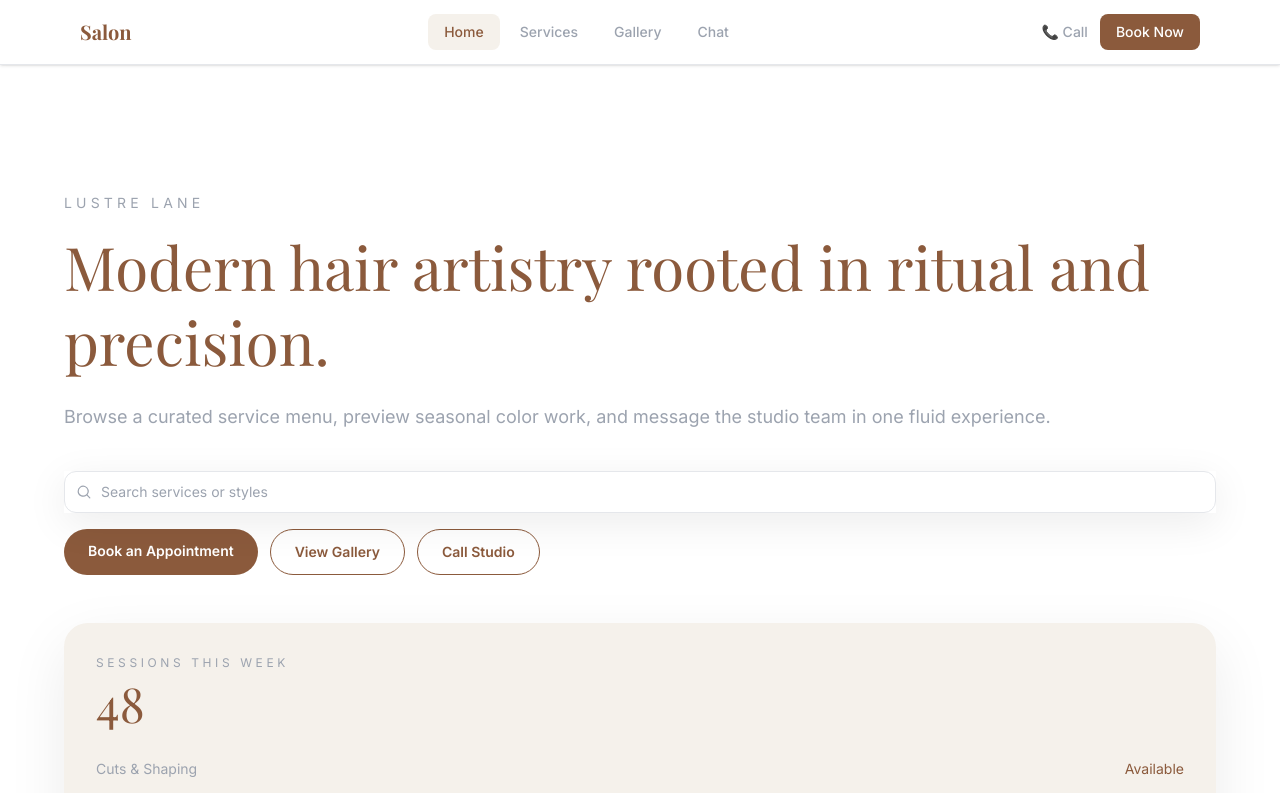
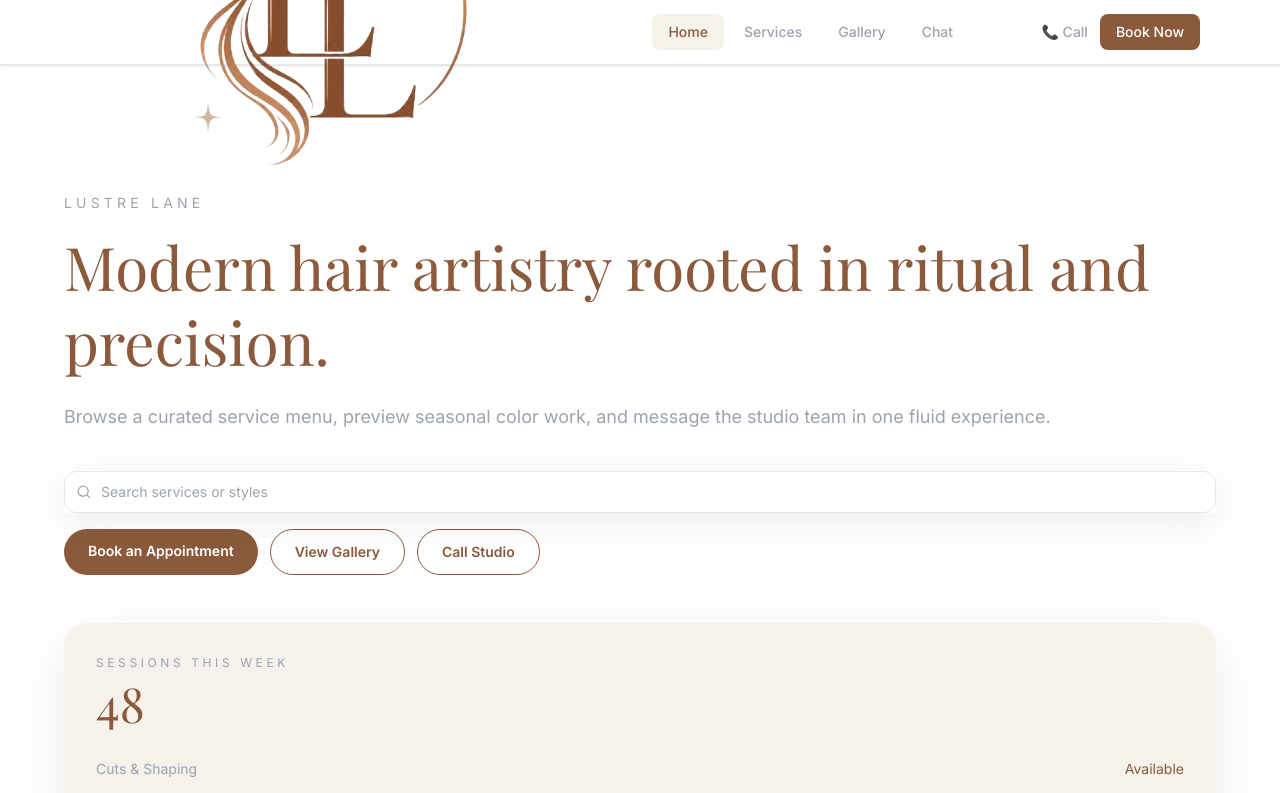
Before and after one commit to BreadWithJam/Lustre-Lane, a Next.js app: page / in a window 1280 px wide. Shown: the top 793 px of the page. Built offline with nearby package versions, Linux system fonts and the light colour scheme; a web font is replaced by a local one.

Commit message:
feat: refine header branding

```diff
--- a/src/components/navigation/Header.tsx
+++ b/src/components/navigation/Header.tsx
@@ -1,8 +1,10 @@
 'use client'
 
 import Link from 'next/link'
+import Image from 'next/image'
 import { usePathname } from 'next/navigation'
 import { cn } from '@/utils'
+import LogoMark from '@assets/images/logo only.png'
 
 const navLinks = [
   { href: '/', label: 'Home' },
@@ -21,12 +23,17 @@ export function Header() {
     <header className="sticky top-0 z-40 bg-white/95 backdrop-blur-sm border-b border-border shadow-sm">
       <div className="max-w-6xl mx-auto px-4 h-16 flex items-center justify-between">
         {/* Logo */}
-        <Link
-          href="/"
-          className="font-serif text-xl font-bold text-salon-brown hover:text-salon-gold transition-colors"
-          aria-label="Salon home"
-        >
-          Salon
+        <Link href="/" aria-label="Lustre Lane home" className="flex items-center">
+          <Image
+            src={LogoMark}
+            alt="Lustre Lane Salon logo"
+            priority
+            width={420}
+            height={260}
+            sizes="120px"
+            className="h-14 w-auto md:h-16 object-contain"
+            style={{ width: 'auto', height: 'auto' }}
+          />
         </Link>
 
         {/* Desktop Navigation */}
--- a/tsconfig.json
+++ b/tsconfig.json
@@ -12,6 +12,7 @@
     "resolveJsonModule": true,
     "isolatedModules": true,
     "jsx": "react-jsx",
+    "baseUrl": ".",
     "incremental": true,
     "plugins": [
       {
@@ -19,7 +20,8 @@
       }
     ],
     "paths": {
-      "@/*": ["./src/*"]
+      "@/*": ["./src/*"],
+      "@assets/*": ["./assets/*"]
     }
   },
   "include": [
```
Also changed, not shown: assets/images/logo only.png (added), assets/images/logo.png (added).
